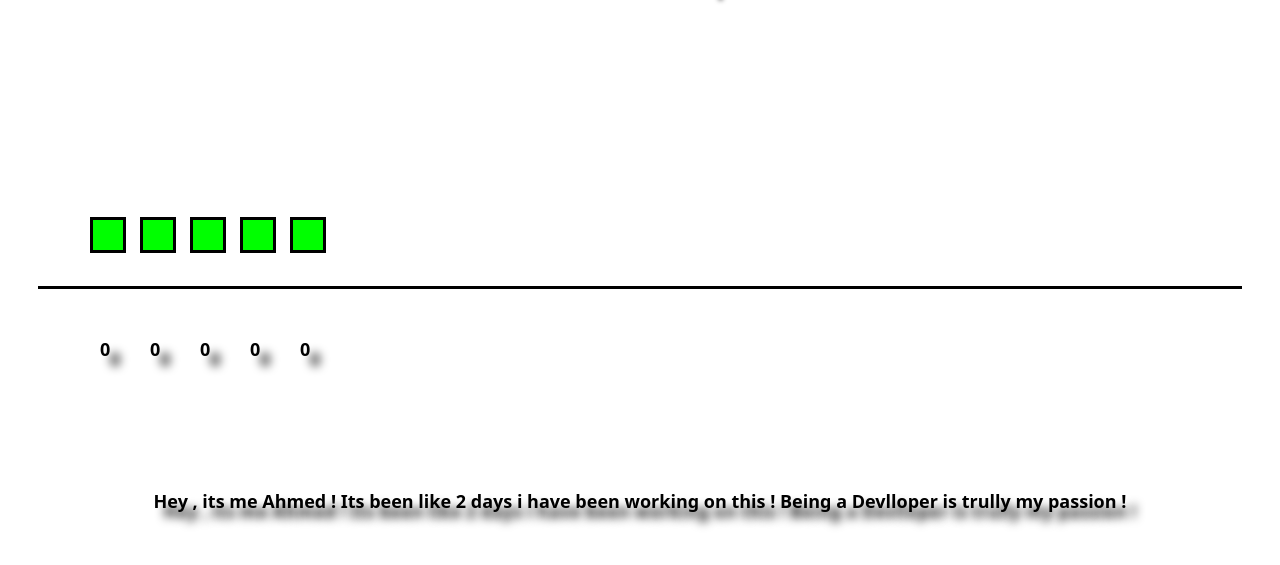
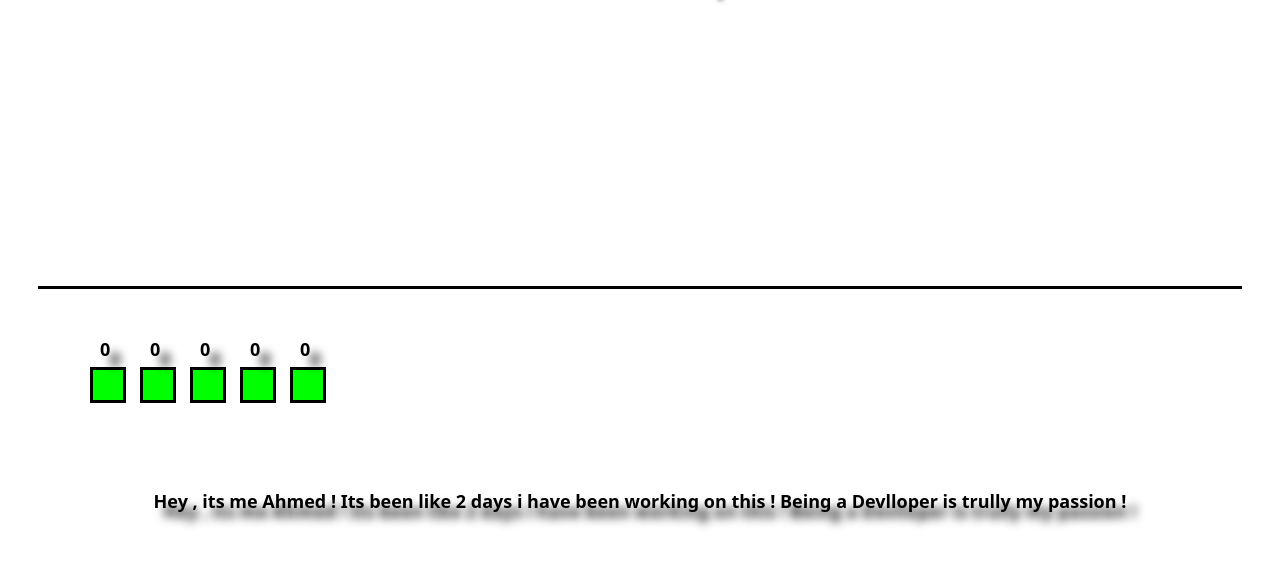
Before and after one commit to EasyTools001/EzGraphs, a plain HTML site: page Others/home.html in a window 1280 px wide. Shown: the part 97-662 px from the top of the page. Drawn offline with Linux system fonts and the light colour scheme.

Commit message:
Update home.css

```diff
--- a/Others/home/home.css
+++ b/Others/home/home.css
@@ -74,7 +74,7 @@
 }
 .bar1 {
     position: absolute;
-    bottom:450px;
+    bottom:300px;
 
     left: 90px;
     border: solid;
@@ -85,7 +85,7 @@
 }
 .bar2 {
     position: absolute;
-    bottom:450px;
+    bottom:300px;
     left: 140px;
     border: solid;
     border-color: black;
@@ -95,7 +95,7 @@
 }
 .bar3 {
     position: absolute;
-    bottom:450px;
+    bottom:300px;
     left: 190px;
     border: solid;
     border-color: black;
@@ -105,7 +105,7 @@
 }
 .bar4 {
     position: absolute;
-    bottom:450px;
+    bottom:300px;
     left: 240px;
     border: solid;
     border-color: black;
@@ -115,7 +115,7 @@
 }
 .bar5 {
     position: absolute;
-    bottom:450px;
+    bottom:300px;
     left: 290px;
     border: solid;
     border-color: black;
```
